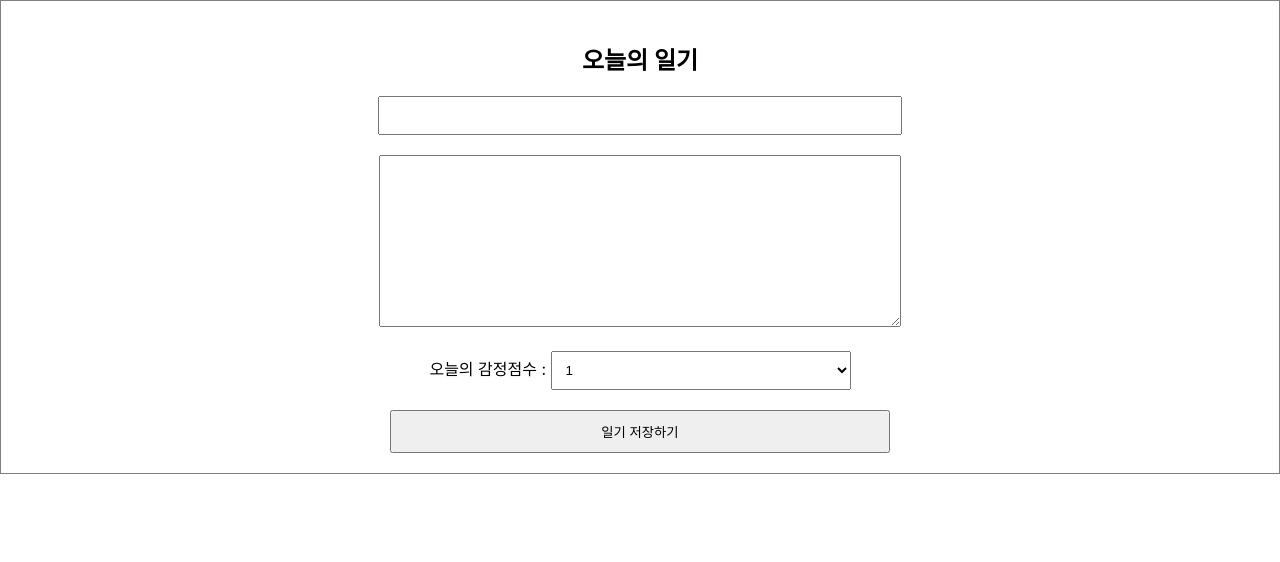
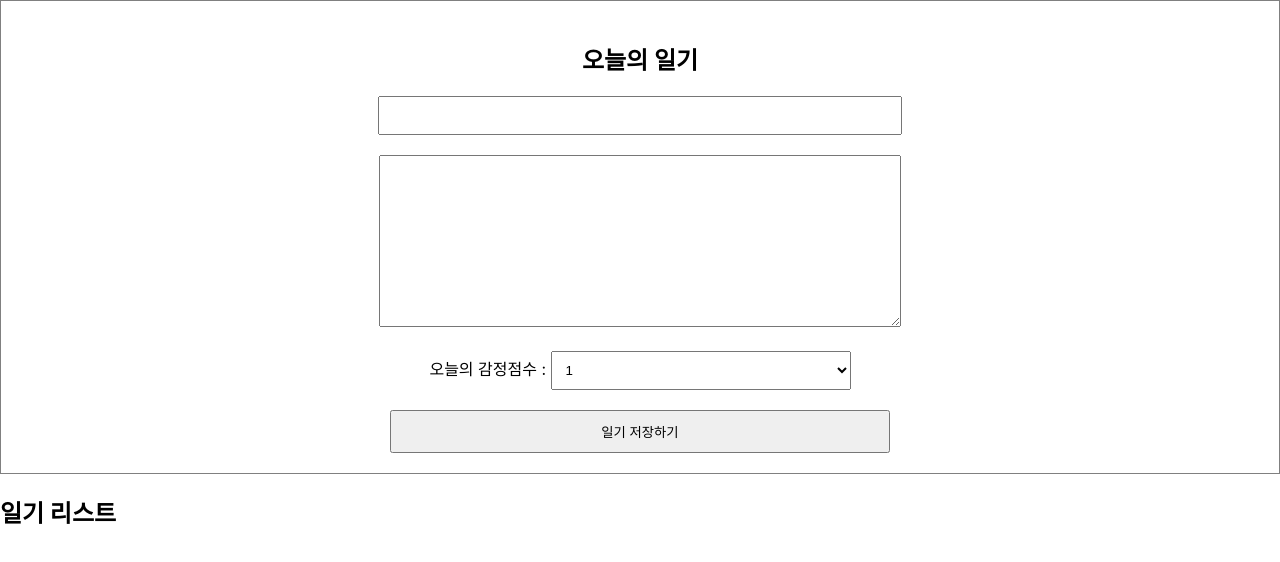
Before and after one commit to Kimwonkyu/reactfordiary, a React (Create React App) app: page / in a window 1280 px wide. Shown: the top 562 px of the page. Built offline with nearby package versions, Linux system fonts and the light colour scheme.

Commit message:
17. DiaryList.js 생성 및 App.js에 추가

```diff
--- a/src/App.js
+++ b/src/App.js
@@ -1,10 +1,12 @@
 import './App.css';
 import DiaryEditor from "./DiaryEditor";
+import DiaryList from "./DiaryList";
 
 const App =() => {
   return (
       <div className="App">
         <DiaryEditor/>
+        <DiaryList/>
       </div>
   )
 }
--- /dev/null
+++ b/src/DiaryList.js
@@ -0,0 +1,9 @@
+
+const DiaryList = () => {
+    return <div className="DiaryList">
+        <h2>일기 리스트</h2>
+    </div>
+
+}
+
+export default DiaryList;
```
